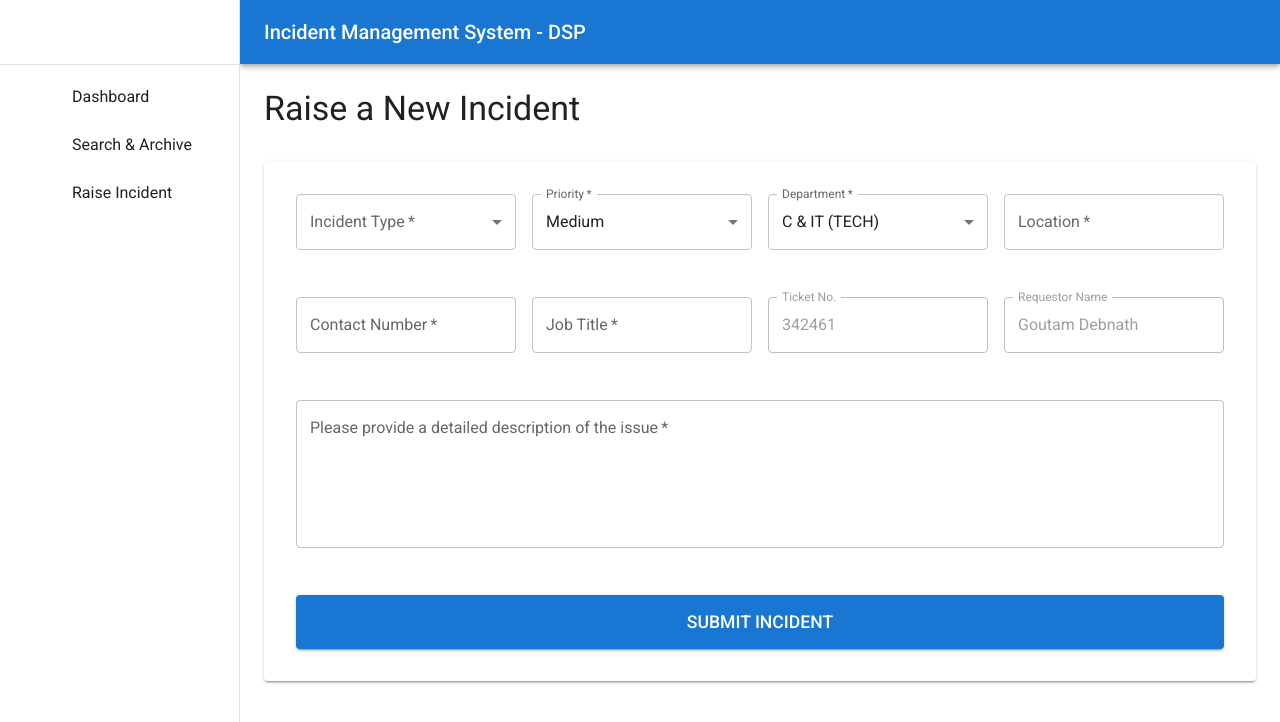
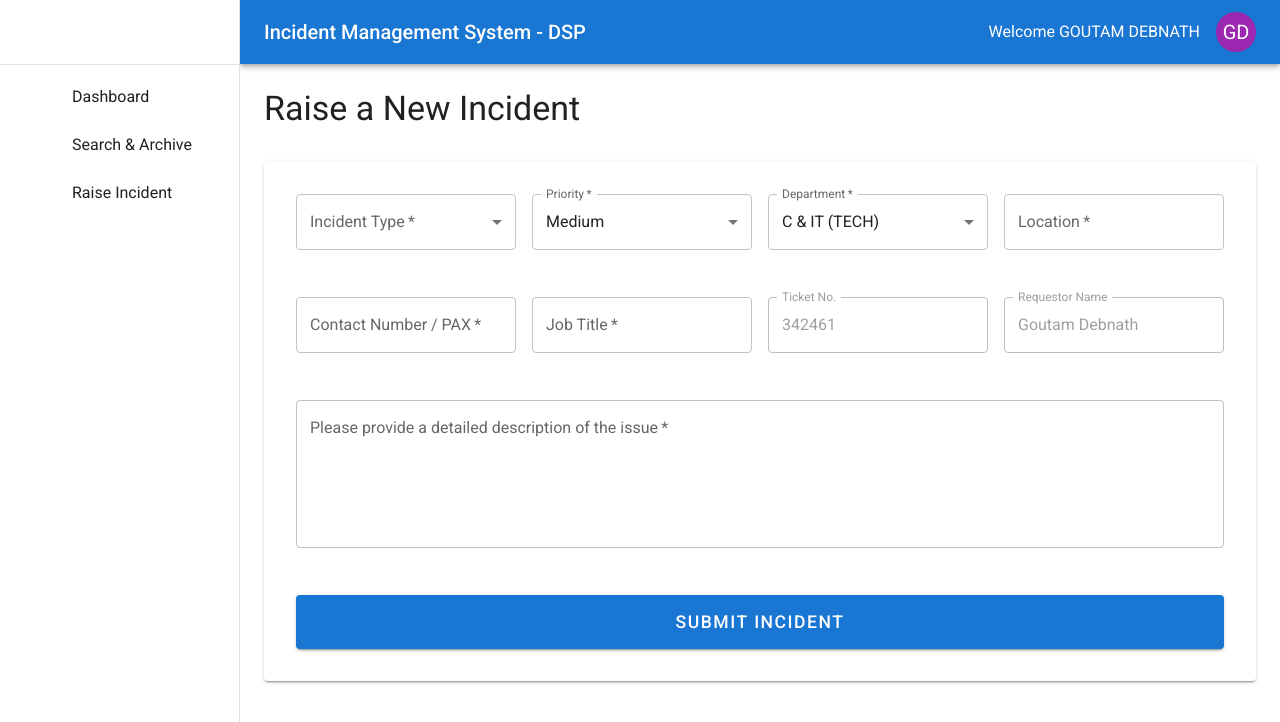
Before and after one commit to goutamdebnath72/ims-revamp, a Next.js app: page /raise in a window 1280 px wide. Shown: the top 722 px of the page. Built offline with nearby package versions, Linux system fonts and the light colour scheme; some icons are missing.

Commit message:
fix(ui): Correct and finalize Raise Incident form layout

```diff
--- a/components/AppLayout.jsx
+++ b/components/AppLayout.jsx
@@ -1,5 +1,6 @@
 // File: components/AppLayout.jsx
-// This version uses the professional "add document" icon for "Raise Incident".
+// Version: FINAL - 18 June 2025, 9:45 PM
+// This version restores the user welcome message in the top header.
 'use client';
 
 import * as React from 'react';
@@ -17,15 +18,22 @@ import ListItemIcon from '@mui/material/ListItemIcon';
 import ListItemText from '@mui/material/ListItemText';
 import DashboardIcon from '@mui/icons-material/Dashboard';
 import SearchIcon from '@mui/icons-material/Search';
-import PostAddIcon from '@mui/icons-material/PostAdd'; // The new, correct icon
+import PostAddIcon from '@mui/icons-material/PostAdd';
+import Avatar from '@mui/material/Avatar'; // For the user initial
 
 const drawerWidth = 240;
 
 const menuItems = [
   { text: 'Dashboard', icon: <DashboardIcon />, href: '/' },
   { text: 'Search & Archive', icon: <SearchIcon />, href: '/search' },
-  { text: 'Raise Incident', icon: <PostAddIcon />, href: '/raise' }, // Using the new icon
+  { text: 'Raise Incident', icon: <PostAddIcon />, href: '/raise' },
 ];
+
+// Hardcoded user details for the placeholder
+const loggedInUser = {
+  name: 'Goutam Debnath',
+  initials: 'GD'
+};
 
 export default function AppLayout({ children }) {
   return (
@@ -35,9 +43,17 @@ export default function AppLayout({ children }) {
         sx={{ width: `calc(100% - ${drawerWidth}px)`, ml: `${drawerWidth}px` }}
       >
         <Toolbar>
-          <Typography variant="h6" noWrap component="div">
+          <Typography variant="h6" noWrap component="div" sx={{ flexGrow: 1 }}>
             Incident Management System - DSP
           </Typography>
+
+          {/* --- User Welcome Message Section --- */}
+          <Box sx={{ display: 'flex', alignItems: 'center' }}>
+            <Typography sx={{ mr: 2 }}>
+              Welcome {loggedInUser.name.toUpperCase()}
+            </Typography>
+            <Avatar sx={{ bgcolor: 'secondary.main' }}>{loggedInUser.initials}</Avatar>
+          </Box>
         </Toolbar>
       </AppBar>
       <Drawer
--- a/components/RaiseIncidentForm.jsx
+++ b/components/RaiseIncidentForm.jsx
@@ -1,6 +1,6 @@
 // File: components/RaiseIncidentForm.jsx
-// Version: FINAL - 19 June 2025, 8:30 PM
-// This version is a complete rewrite using a robust Flexbox layout as per user specification.
+// Version: FINAL - 19 June 2025, 9:20 PM
+// This version adds letter-spacing to the submit button for a more refined look.
 'use client';
 
 import * as React from 'react';
@@ -13,7 +13,7 @@ import FormControl from '@mui/material/FormControl';
 import InputLabel from '@mui/material/InputLabel';
 import Select from '@mui/material/Select';
 import FormHelperText from '@mui/material/FormHelperText';
-import Stack from '@mui/material/Stack'; // Using Stack (Flexbox) for layout
+import Stack from '@mui/material/Stack'; // Using Stack (which is Flexbox) for layout
 import { departments } from '@/lib/departments';
 import { incidentTypes } from '@/lib/incident-types';
 
@@ -63,7 +63,6 @@ export default function RaiseIncidentForm({ onSubmit, isSubmitting }) {
 
   return (
     <Box component="form" onSubmit={handleSubmit} noValidate>
-      {/* A parent Stack manages the vertical layout of each row */}
       <Stack spacing={3}>
 
         {/* --- ROW 1: Four side-by-side fields --- */}
@@ -93,7 +92,7 @@ export default function RaiseIncidentForm({ onSubmit, isSubmitting }) {
 
         {/* --- ROW 2: Four side-by-side fields --- */}
         <Stack direction="row" spacing={2}>
-          <TextField required fullWidth name="contactNumber" label="Contact Number" value={formData.contactNumber} onChange={handleChange} error={!!errors.contactNumber} helperText={errors.contactNumber || " "}/>
+          <TextField required fullWidth name="contactNumber" label="Contact Number / PAX" value={formData.contactNumber} onChange={handleChange} error={!!errors.contactNumber} helperText={errors.contactNumber || " "}/>
           <TextField required fullWidth name="jobTitle" label="Job Title" value={formData.jobTitle} onChange={handleChange} error={!!errors.jobTitle} helperText={errors.jobTitle || " "}/>
           <TextField fullWidth disabled label="Ticket No." defaultValue={userDetails.ticketNo} />
           <TextField fullWidth disabled label="Requestor Name" defaultValue={userDetails.name} />
@@ -104,7 +103,18 @@ export default function RaiseIncidentForm({ onSubmit, isSubmitting }) {
 
         {/* --- ROW 4: Submit Button --- */}
         <Box sx={{ position: 'relative' }}>
-          <Button variant="contained" size="large" type="submit" disabled={isSubmitting} fullWidth sx={{ py: 1.5, fontSize: '1.1rem' }}>
+          <Button
+            variant="contained"
+            size="large"
+            type="submit"
+            disabled={isSubmitting}
+            fullWidth
+            sx={{
+              py: 1.5,
+              fontSize: '1.1rem',
+              letterSpacing: '1.5px' // <-- THE ADDED STYLE
+            }}
+          >
             {isSubmitting ? 'Submitting...' : 'Submit Incident'}
           </Button>
           {isSubmitting && (
```
